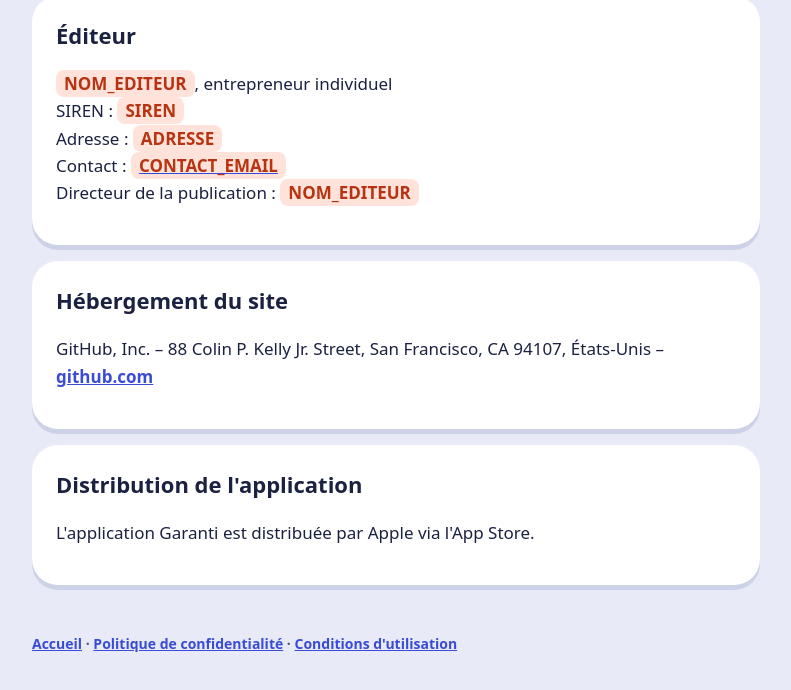
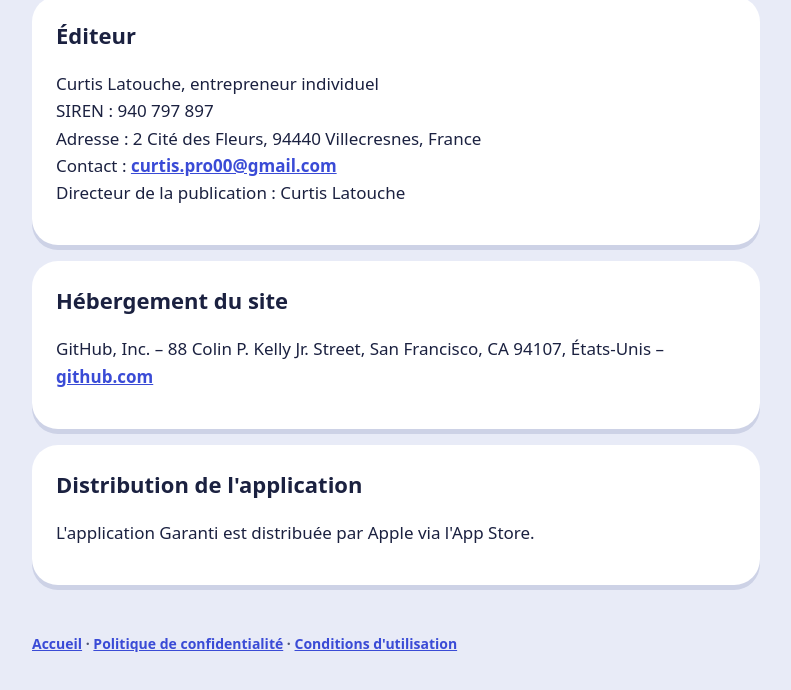
Before and after one commit to Curtis-sama/garanti-site, a plain HTML site: page mentions-legales.html in a window 1280 px wide. Shown: the part 190-880 px from the top of the page, without its empty margins (244-1035 px from the left). Drawn offline with Linux system fonts and the light colour scheme.

Commit message:
Coordonnées de l'éditeur et e-mail de contact
Co-Authored-By: Claude Opus 5.5 <noreply@anthropic.com>
Claude-Session: https://claude.ai/code/session_019h39ZquyeNbQPqpSPe45Jp

```diff
--- a/mentions-legales.html
+++ b/mentions-legales.html
@@ -16,11 +16,11 @@
   <div class="card">
     <h2 style="margin-top:0">Éditeur</h2>
     <p>
-      <span class="todo">NOM_EDITEUR</span>, entrepreneur individuel<br>
-      SIREN : <span class="todo">SIREN</span><br>
-      Adresse : <span class="todo">ADRESSE</span><br>
-      Contact : <a href="mailto:CONTACT_EMAIL"><span class="todo">CONTACT_EMAIL</span></a><br>
-      Directeur de la publication : <span class="todo">NOM_EDITEUR</span>
+      Curtis Latouche, entrepreneur individuel<br>
+      SIREN : 940 797 897<br>
+      Adresse : 2 Cité des Fleurs, 94440 Villecresnes, France<br>
+      Contact : <a href="mailto:curtis.pro00@gmail.com">curtis.pro00@gmail.com</a><br>
+      Directeur de la publication : Curtis Latouche
     </p>
   </div>
 
```
Also changed, not shown: conditions.html (+1 -1 lines), confidentialite.html (+1 -1 lines), index.html (+1 -1 lines).
